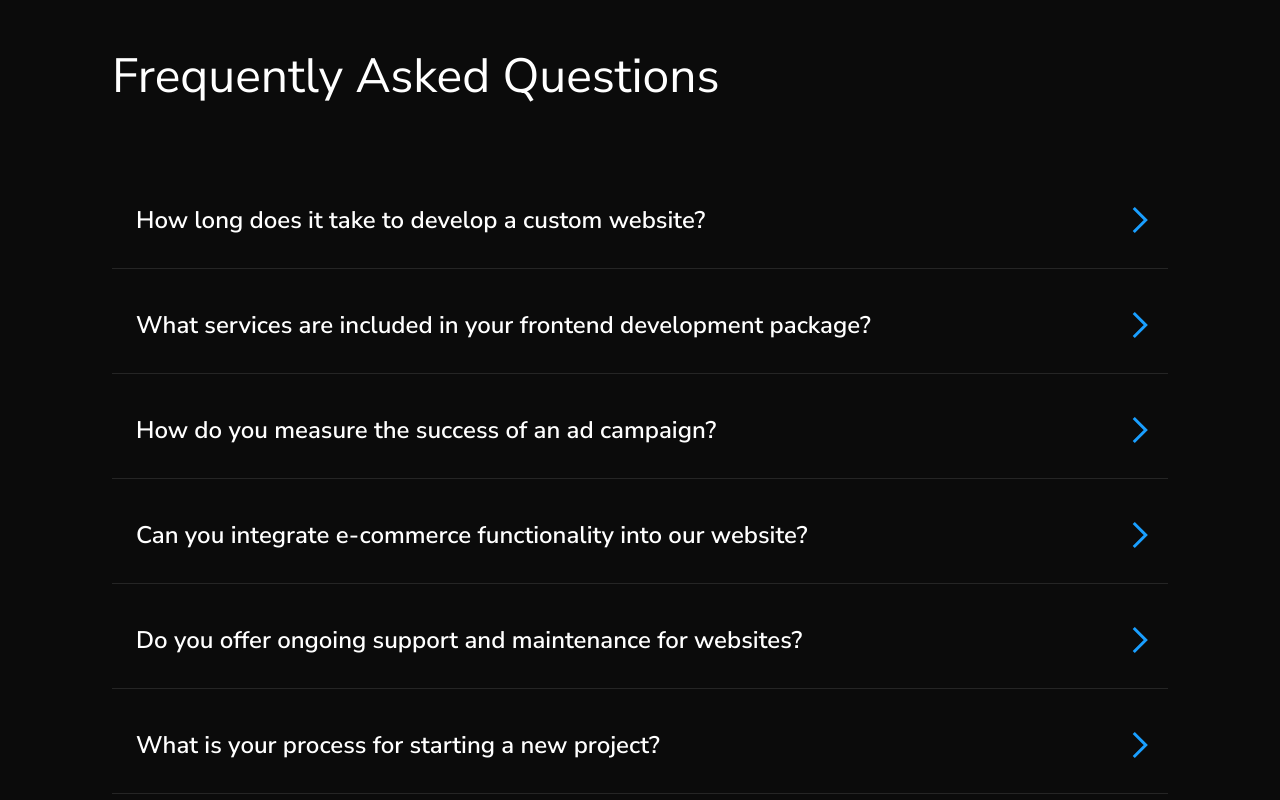
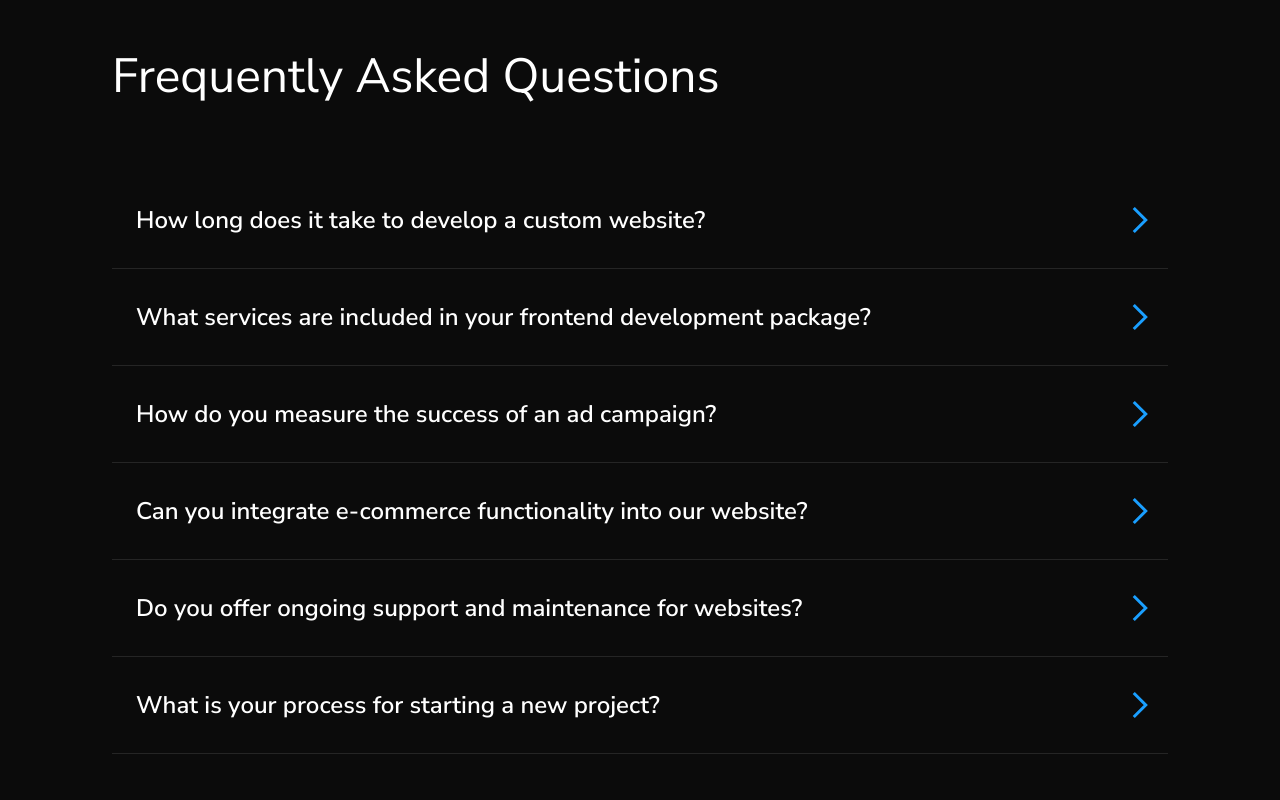
Before and after one commit to zrvnarmarin/BitLyte-Studios-Website, a Next.js app: page / in a window 1280 px wide. Shown: the part 6060-6860 px from the top of the page. Built offline with nearby package versions, Linux system fonts and the light colour scheme.

Commit message:
restyling panel of faq section

```diff
--- a/app/components/FAQSection.tsx
+++ b/app/components/FAQSection.tsx
@@ -23,7 +23,7 @@ export function Accordion({ faqArray }: { faqArray: FAQType[] }) {
   };
 
   return (
-    <div className="w-full flex flex-col gap-2 z-20 pt-4 sm:pt-8 md:pt-12">
+    <div className="w-full flex flex-col z-20 pt-4 sm:pt-8 md:pt-12">
       {faqArray.map((accordion, index) => (
         <Panel
           key={accordion.id}
@@ -56,7 +56,7 @@ function Panel({
       className={`cursor-pointer border-b-[0.5px] border-[#252525] pl-6 pr-4 py-6`}
     >
       <div className="flex items-center justify-between gap-6 py-2">
-        <h3 className="w-full text-xl sm:text-2xl text-[#ffffff] font-semibold ">
+        <h3 className="w-full text-xl sm:text-2xl text-[#ffffff] font-semibold">
           {title}
         </h3>
         {isActive ? (
@@ -70,7 +70,7 @@ function Panel({
         )}
       </div>
       {isActive ? (
-        <p className="pl-2 pb-4 text-lg sm:text-xl font-light text-[#ffffff]">
+        <p className="pl-2 py-4 text-lg sm:text-xl font-light text-[#ffffff]">
           {answer}
         </p>
       ) : null}
```
